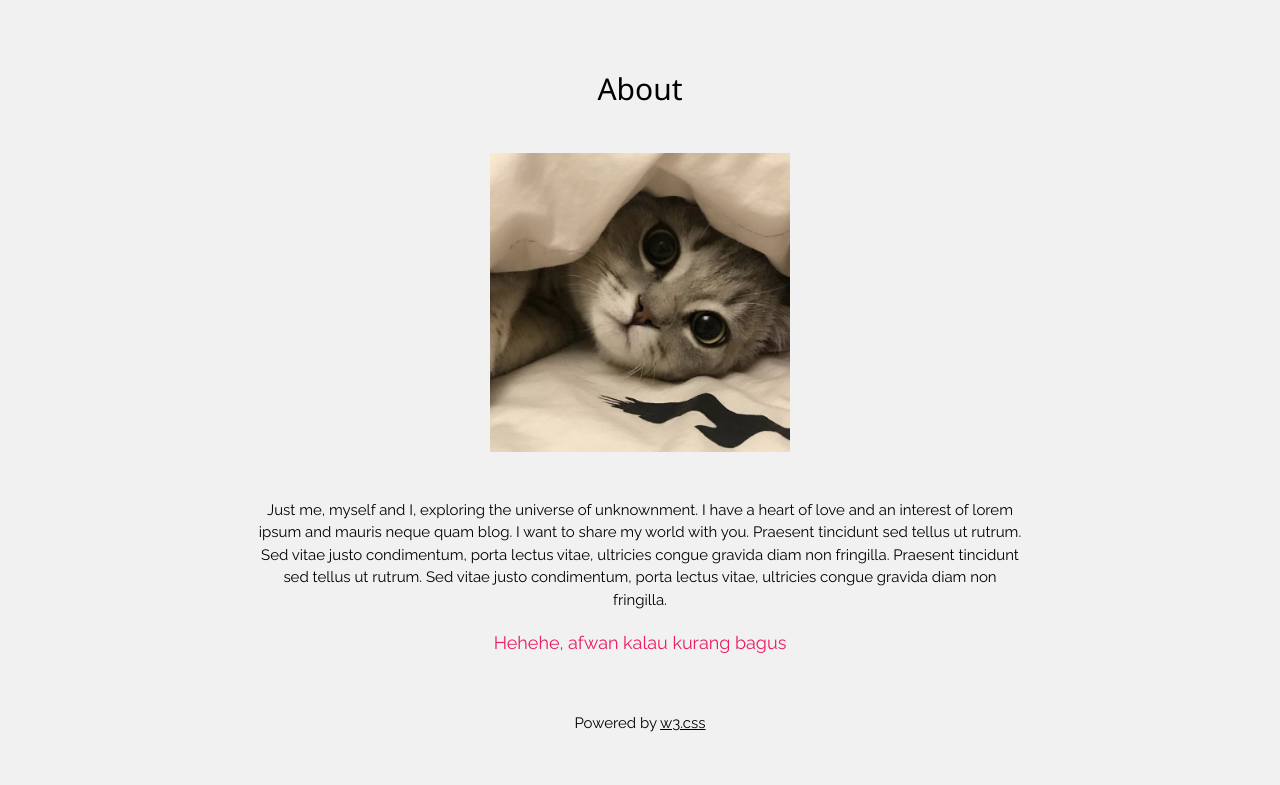
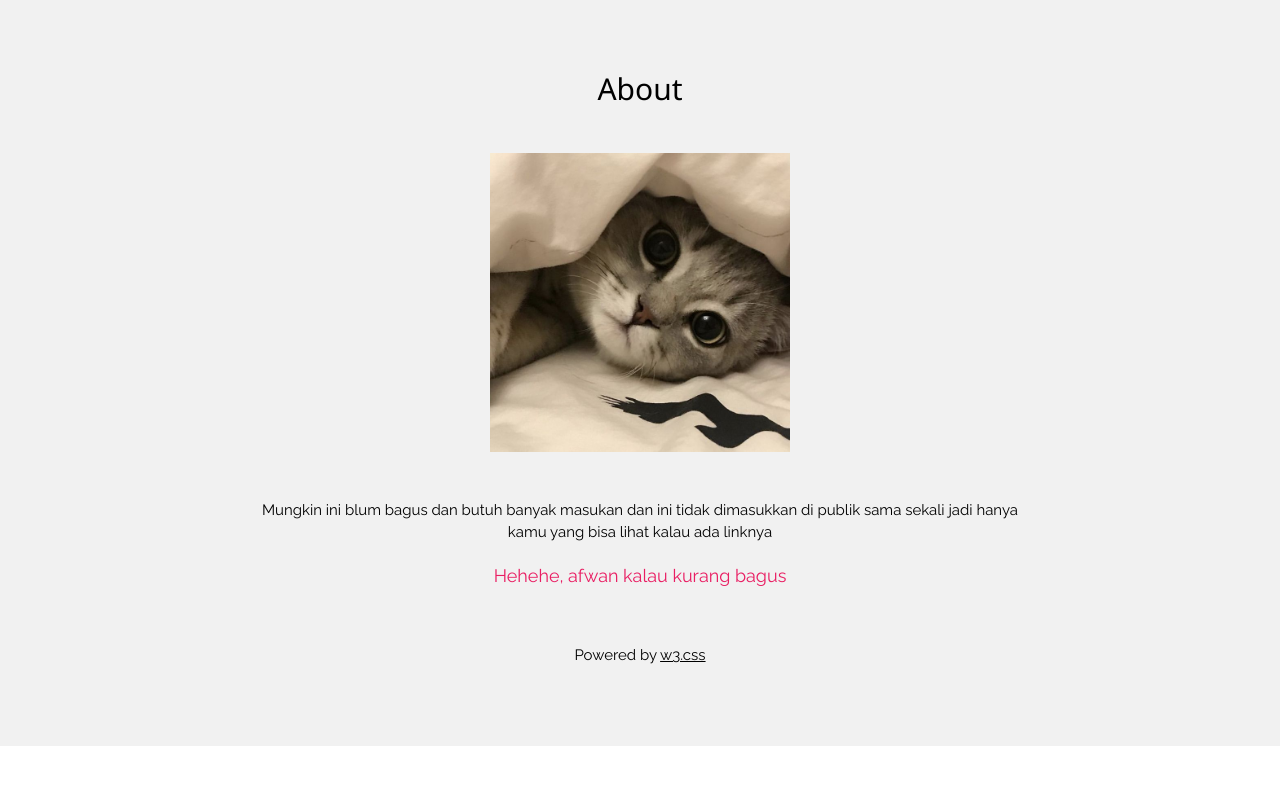
Before and after one commit to ulum2012/for_you, a plain HTML site: page set4.html in a window 1280 px wide. Shown: the part 2004-2789 px from the top of the page. After the commit the page ends 2750 px from the top, so only its background shows below. Drawn offline with nearby package versions, Linux system fonts and the light colour scheme.

Commit message:
set4.html

```diff
--- a/set4.html
+++ b/set4.html
@@ -45,7 +45,7 @@ body {font-family: "Raleway", Arial, sans-serif}
   <h2>About</h2>
   <img src="image/31.jpeg" class="w3-image w3-padding-32" width="300" height="300">
   <form style="margin:auto;width:60%" action="/action_page.php" target="_blank">
-    <p>Just me, myself and I, exploring the universe of unknownment. I have a heart of love and an interest of lorem ipsum and mauris neque quam blog. I want to share my world with you. Praesent tincidunt sed tellus ut rutrum. Sed vitae justo condimentum, porta lectus vitae, ultricies congue gravida diam non fringilla. Praesent tincidunt sed tellus ut rutrum. Sed vitae justo condimentum, porta lectus vitae, ultricies congue gravida diam non fringilla.</p>
+    <p>Mungkin ini blum bagus dan butuh banyak masukan dan ini tidak dimasukkan di publik sama sekali jadi hanya kamu yang bisa lihat kalau ada linknya</p>
     <p class="w3-large w3-text-pink">Hehehe, afwan kalau kurang bagus</p>
   </form>
   <br>
```
